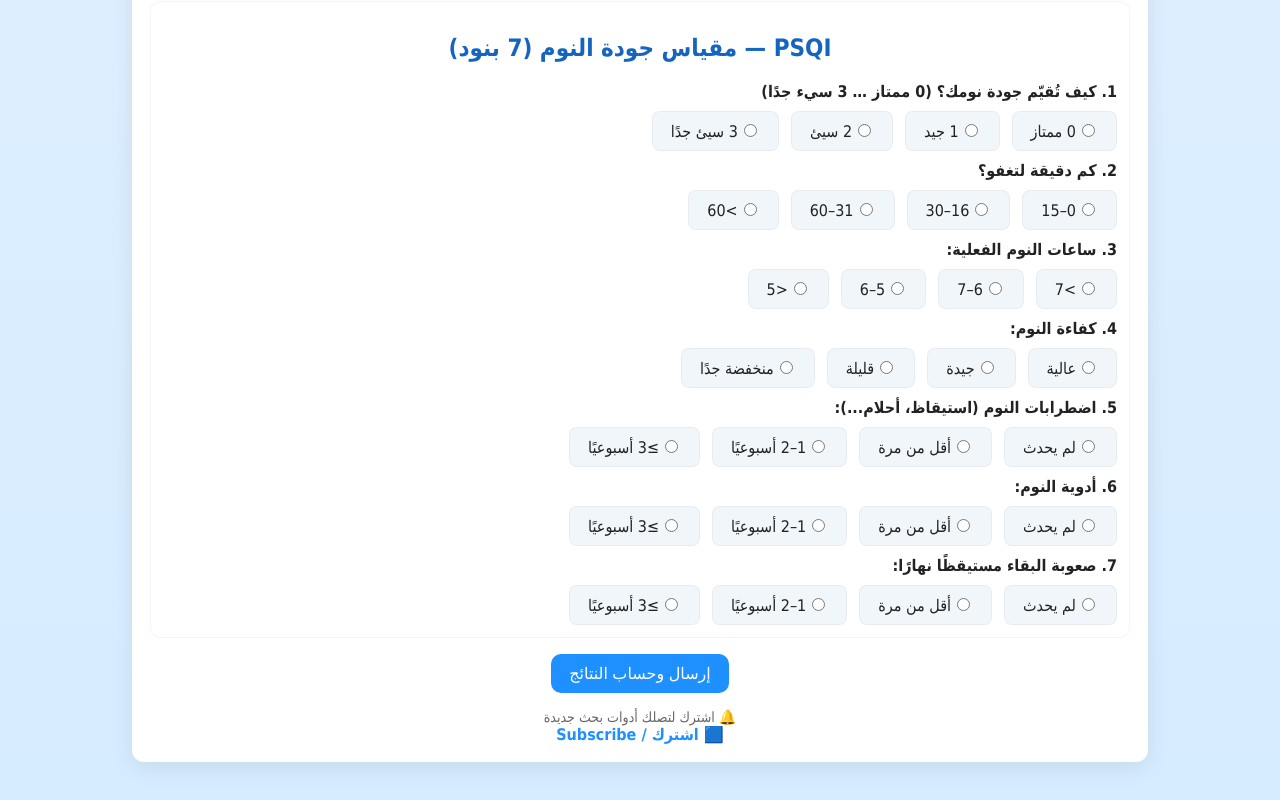
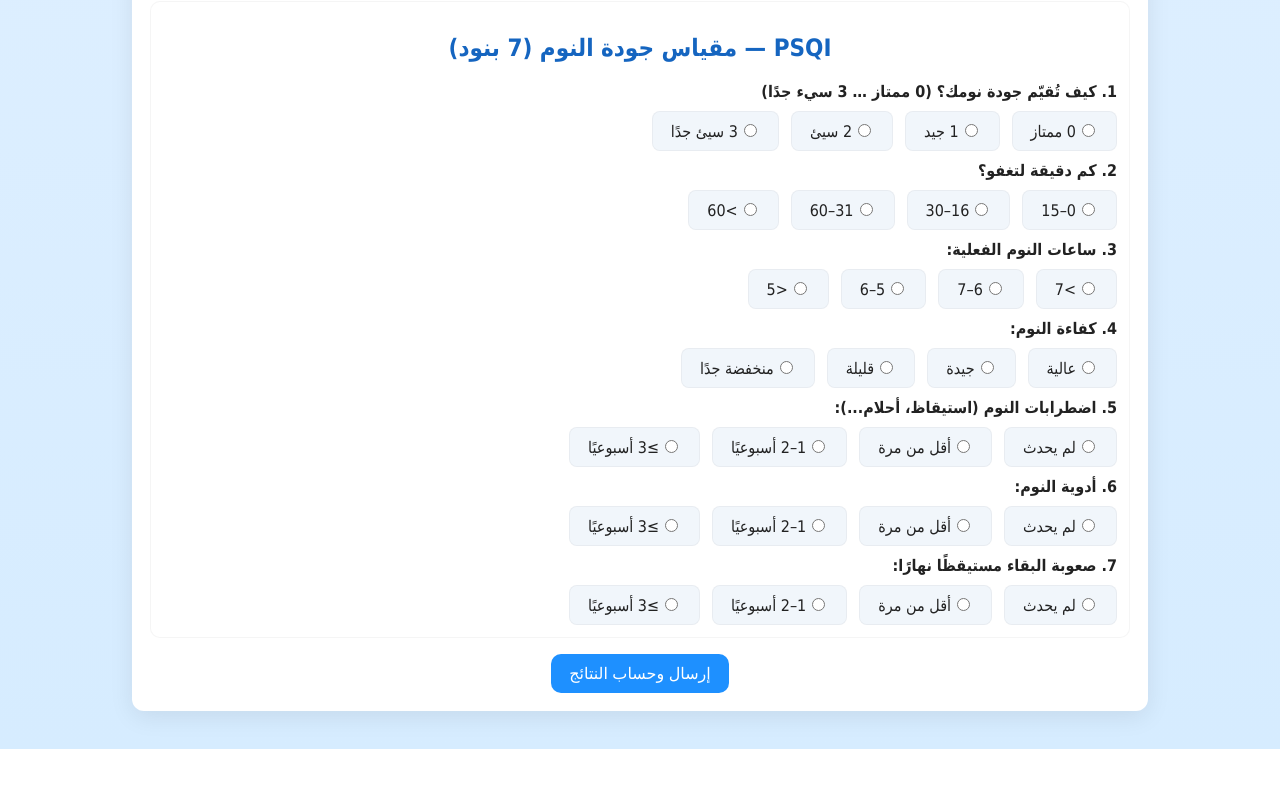
Before and after one commit to burhanalsultany-design/mobil, a plain HTML site: page index.html in a window 1280 px wide. Shown: the part 1173-1973 px from the top of the page. After the commit the page ends 1922 px from the top, so only its background shows below. Drawn offline with Linux system fonts and the light colour scheme.

Commit message:
Update index.html

```diff
--- a/index.html
+++ b/index.html
@@ -142,14 +142,11 @@ footer a{color:var(--accent);font-weight:700;text-decoration:none}
 
 <div id="resultBox"></div>
 
-<footer>
-  <div class="note">🔔 اشترك لتصلك أدوات بحث جديدة</div>
-  <a href="https://script.google.com/macros/s/AKfycbxY3hqUdNCnGz6N0_b1KHlQVJCXmlSNCtEMpNJvOo1MhoozlVaR2HE7wyao_EctK3M/exec" target="_blank">🟦 اشترك / Subscribe</a>
 </footer>
 </div>
 
 <script>
-const WEB_APP_URL="https://script.google.com/macros/s/AKfycbxY3hqUdNCnGz6N0_b1KHlQVJCXmlSNCtEMpNJvOo1MhoozlVaR2HE7wyao_EctK3M/exec";
+const WEB_APP_URL="https://script.google.com/macros/s/AKfycbzyXw2z6FaKmRwuProOQ7TQ3rKkdwa5ZQK_XHjD5xtsu8W7oTie__YPEqfwuXYuqxQ/exec";
 
 function getValue(name){
   const el=document.querySelector(`[name="${name}"]:checked`);
```
